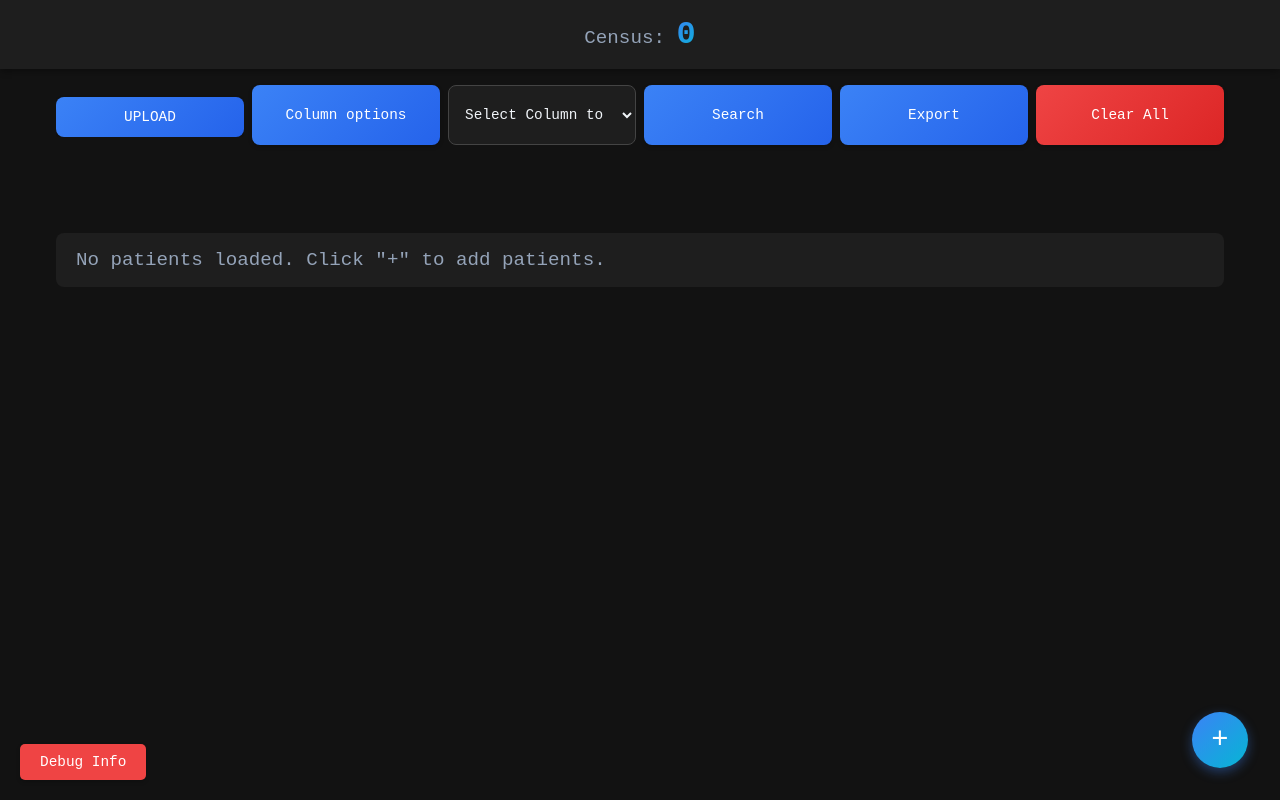
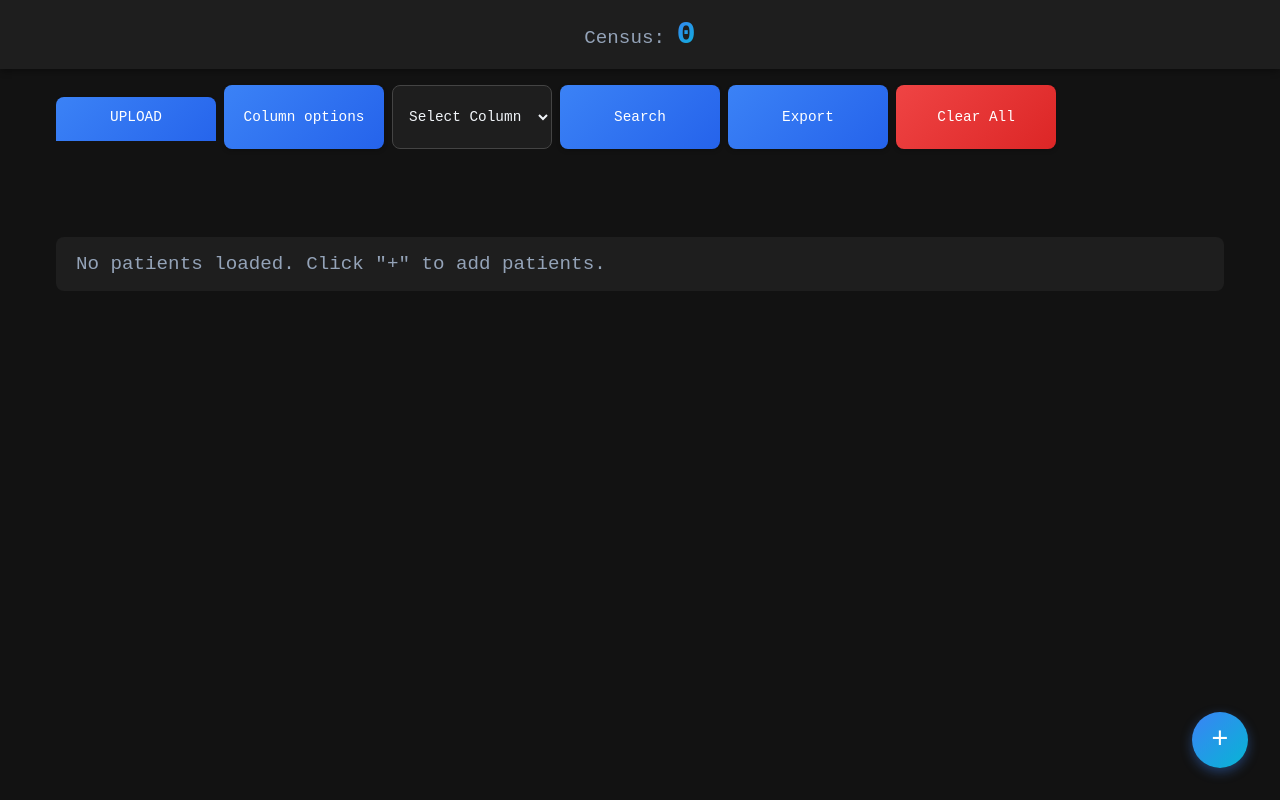
Before and after one commit to cardenac1/calllist, a plain HTML site: page index.html in a window 1280 px wide. Drawn offline with nearby package versions, Linux system fonts and the light colour scheme.

Commit message:
Update index.html

```diff
--- a/index.html
+++ b/index.html
@@ -170,12 +170,21 @@
     }
 
     /* Controls */
-    .controls {
-        display: grid;
-        grid-template-columns: repeat(auto-fit, minmax(150px, 1fr));
-        gap: 0.5rem;
-        margin-bottom: 0.5rem;
-    }
+.controls {
+    display: grid;
+    grid-template-columns: repeat(auto-fill, minmax(150px, 1fr));
+    gap: 0.5rem;
+    margin-bottom: 0.5rem;
+    align-items: stretch;
+}
+
+
+    .controls button,
+.controls select,
+.controls .file-input-label {
+    height: 100%;
+    min-height: 44px;
+}
 
     /* Buttons */
     button {
@@ -812,14 +821,6 @@
 </style>
 </head>
 <body>
-    <!-- Debug Toggle Button -->
-    <button class="debug-toggle" onclick="toggleDebug()">Debug Info</button>
-
-    <!-- Debug Panel -->
-    <div id="debugPanel" class="debug-panel">
-        <h4>Debug Information</h4>
-        <pre id="debugInfo"></pre>
-    </div>
 
     <!-- Header with Census -->
     <div class="header">
```
